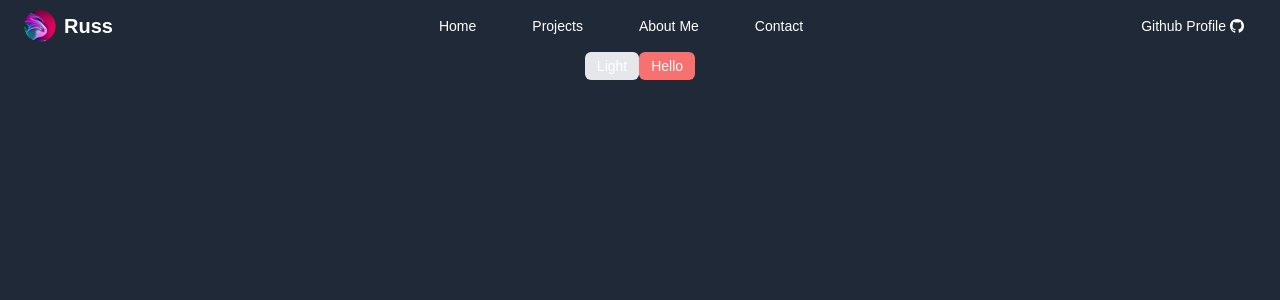
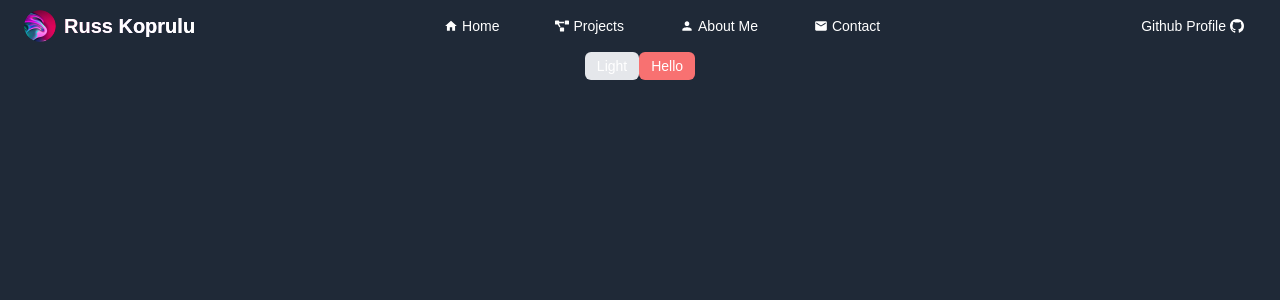
Before and after one commit to ruskpr/ruskpr.github.io, a React (Create React App) app: page / in a window 1280 px wide. Shown: the top 300 px of the page. Built offline with nearby package versions, Linux system fonts and the light colour scheme.

Commit message:
added mobile nav links

```diff
--- a/src/components/layout/Header.tsx
+++ b/src/components/layout/Header.tsx
@@ -3,6 +3,16 @@ import { Button, ButtonType, ButtonSize } from "../ui/Button";
 import Logo from "../ui/Logo";
 import { BsGithub, BsList } from "react-icons/bs";
 import { MobileMenuModal } from "../utilities/MobileMenuModal";
+
+//icon imports
+// home icon
+import { MdHome } from "react-icons/md";
+// projects icon
+import { FaProjectDiagram } from "react-icons/fa";
+// about me icon
+import { MdPerson } from "react-icons/md";
+// contact icon
+import { MdEmail } from "react-icons/md";
 
 export default function Header() {
   const [isMenuOpen, setIsMenuOpen] = useState(false);
@@ -18,6 +28,35 @@ export default function Header() {
       });
   });
 
+  const navItems = (
+    <>
+      <li>
+        <Button href="/" type={ButtonType.Link}>
+          <MdHome className="mr-1" />
+          Home
+        </Button>
+      </li>
+      <li>
+        <Button href="/" type={ButtonType.Link}>
+          <FaProjectDiagram className="mr-1" />
+          Projects
+        </Button>
+      </li>
+      <li>
+        <Button href="/" type={ButtonType.Link}>
+          <MdPerson className="mr-1" />
+          About Me
+        </Button>
+      </li>
+      <li>
+        <Button href="/" type={ButtonType.Link}>
+          <MdEmail className="mr-1" />
+          Contact
+        </Button>
+      </li>
+    </>
+  );
+
   return (
     <header className="container mx-auto">
       <nav className="px-4 lg:px-6 py-2.5 dark:bg-gray-800">
@@ -25,34 +64,19 @@ export default function Header() {
           {/* left header (logo) */}
           <a href="/" className="flex items-center">
             <Logo />
-            <span className="font-primary text-white font-bold self-center text-xl ml-2">
-              Russ
+            <span
+              className="font-primary text-white font-bold self-center text-xl ml-2
+             hover:text-transparent bg-clip-text bg-gradient-to-l from-white via-purple-300 to-pink-700
+             transition-all"
+            >
+              Russ Koprulu
             </span>
           </a>
 
           {/* middle header (nav links) */}
           <div className="hidden justify-between lg:flex items-center">
             <ul className="flex flex-col lg:flex-row lg:space-x-8 lg:mt-0">
-              <li>
-                <Button href="/" type={ButtonType.Link}>
-                  Home
-                </Button>
-              </li>
-              <li>
-                <Button href="/" type={ButtonType.Link}>
-                  Projects
-                </Button>
-              </li>
-              <li>
-                <Button href="/" type={ButtonType.Link}>
-                  About Me
-                </Button>
-              </li>
-              <li>
-                <Button href="/" type={ButtonType.Link}>
-                  Contact
-                </Button>
-              </li>
+              {navItems}
             </ul>
           </div>
 
@@ -73,7 +97,9 @@ export default function Header() {
               </Button>
 
               <MobileMenuModal show={isMenuOpen} setShow={setIsMenuOpen}>
-                text
+                <ul className="flex flex-col lg:flex-row lg:space-x-8 lg:mt-0">
+                  {navItems}
+                </ul>
               </MobileMenuModal>
             </div>
           </div>
--- a/src/components/utilities/MobileMenuModal.tsx
+++ b/src/components/utilities/MobileMenuModal.tsx
@@ -5,13 +5,12 @@ import { MdClose } from "react-icons/md";
 // create modal props interface
 interface ModalProps {
   children?: React.ReactNode;
-  id?: string;
   show: boolean;
   setShow: (show: boolean) => void;
 }
 
 export function MobileMenuModal(props: ModalProps) {
-  const { children, id, show, setShow } = props;
+  const { children, show, setShow } = props;
 
   const modalContent = useRef(null);
 
@@ -42,28 +41,28 @@ export function MobileMenuModal(props: ModalProps) {
       {/* Modal backdrop */}
       <div
         onClick={() => setShow(false)}
-        className="fixed inset-0 z-50 bg-dark bg-opacity-75 transition-opacity backdrop-blur-sm"
+        className="fixed inset-0 z-50 bg-black bg-opacity-30 backdrop-blur-sm"
         aria-hidden="true"
       />
 
       {/* Modal context */}
       <div
-        id={id}
-        className="fixed inset-0 z-50 overflow-hidden flex items-center justify-center transform px-4 sm:px-6"
+        onClick={() => setShow(false)}
+        className="fixed inset-0 z-50 overflow-hidden flex items-center justify-center px-4 sm:px-6"
         role="dialog"
         aria-modal="true"
       >
-        {/* close button (X) */}
-        <div className="fixed top-3 left-1/2 z-50 -translate-x-1/2">
+        {/* close button (X)
+        <div className="fixed top-0 left-1/2 z-50 -translate-x-1/2">
           <Button onClick={() => setShow(false)} type={ButtonType.Link}>
-            <MdClose className="text-white" />
+            <MdClose className="text-white text-5xl" />
           </Button>
-        </div>
+        </div> */}
         <div
           className="flex justify-center overflow-auto max-w-6xl w-full max-h-full"
           ref={modalContent}
         >
-          {children}
+          <div className="border border-transparent">{children}</div>
         </div>
       </div>
     </div>
```
